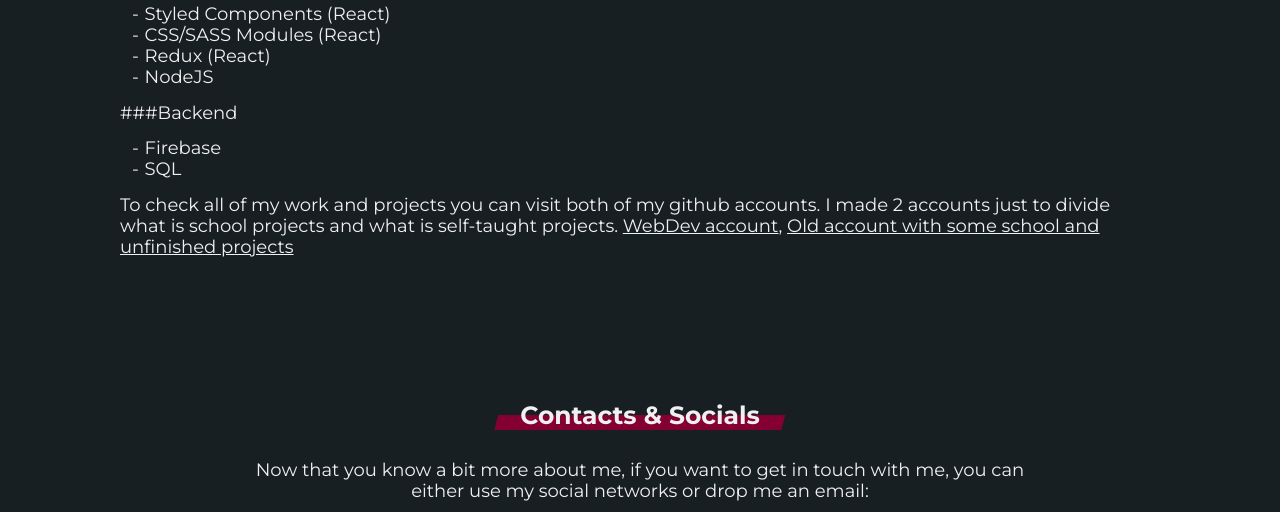
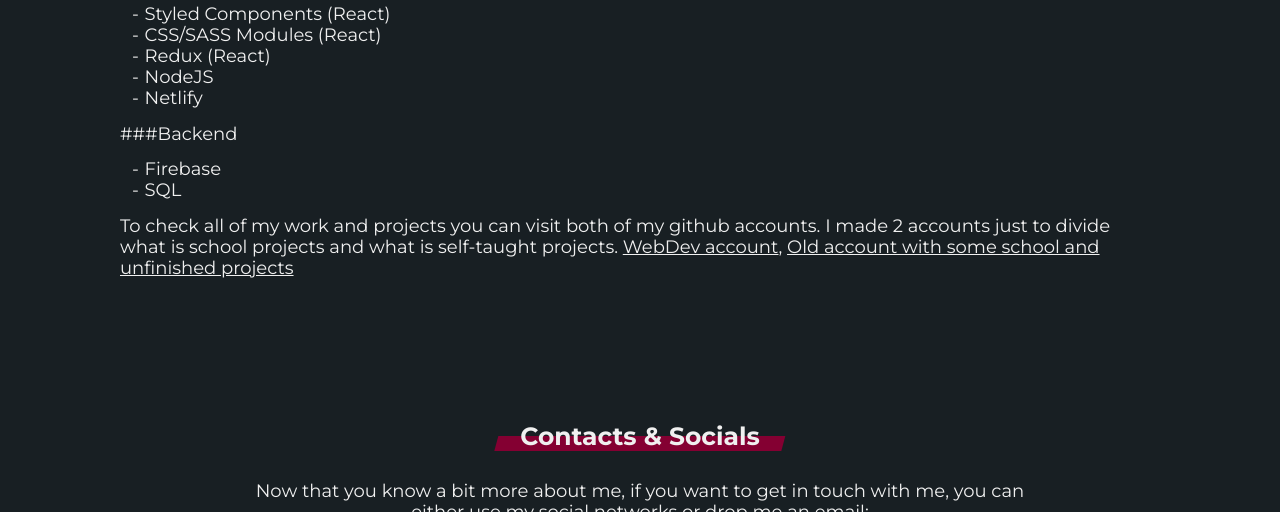
Before and after one commit to BitInByte/GatsbyTypescriptPortfolio, a Gatsby site: page / in a window 1280 px wide. Shown: the part 7348-7860 px from the top of the page. Built offline with nearby package versions, Linux system fonts and the light colour scheme; Gatsby itself is replaced by a stand-in of ours; a web font is replaced by a local one.

Commit message:
Added new stack

```diff
--- a/src/content/Stack/stack.md
+++ b/src/content/Stack/stack.md
@@ -28,6 +28,7 @@
 - CSS/SASS Modules (React)
 - Redux (React)
 - NodeJS
+- Netlify
 
 <!-- **Backend** -->
 
```
